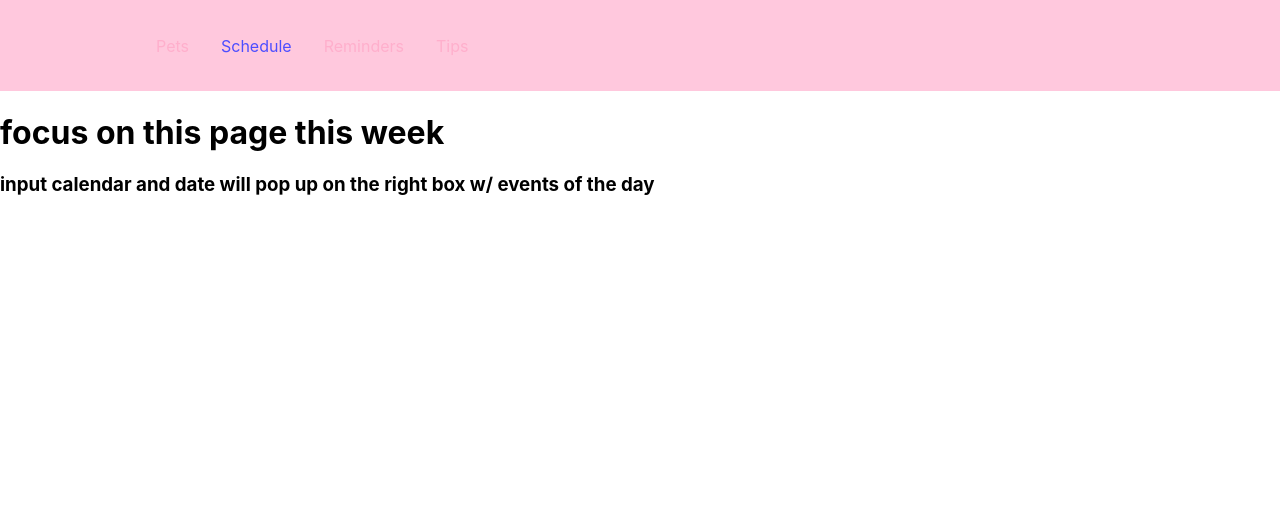
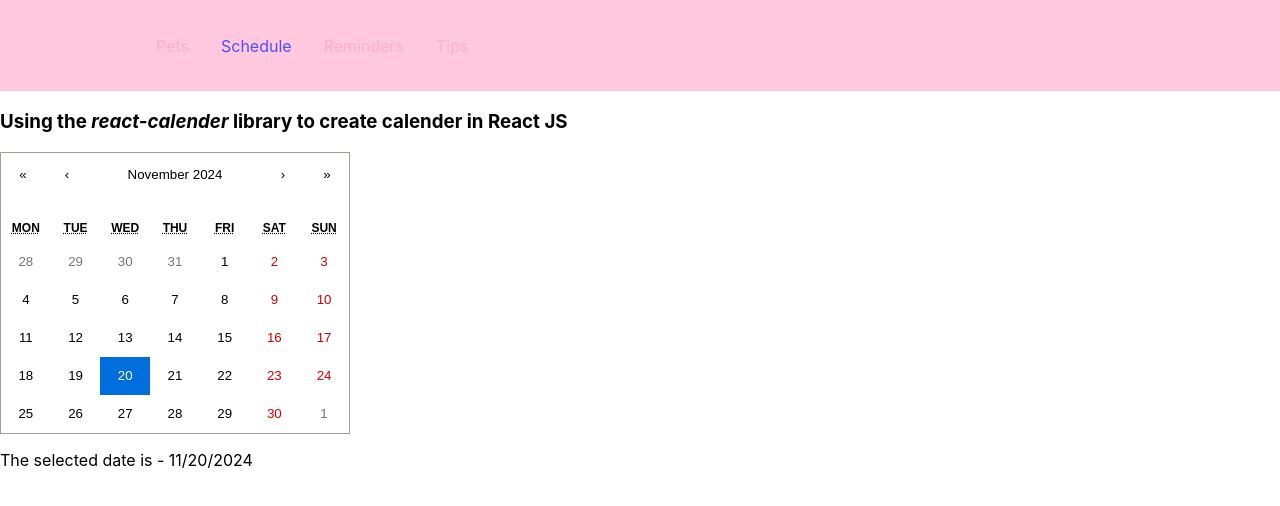
Before and after one commit to shanwhite/petal, a React (Create React App) app in the folder petal/: page /schedule in a window 1280 px wide. Shown: the top 506 px of the page. Built offline with nearby package versions, Linux system fonts and the light colour scheme.

Commit message:
calendar inserted

```diff
--- a/petal/src/pages/schedule.js
+++ b/petal/src/pages/schedule.js
@@ -1,12 +1,25 @@
-import React from "react";
+import React, { useState } from "react";
+import Calendar from "react-calendar";
+import "react-calendar/dist/Calendar.css";
+
 
 const Schedule = () => {
-    return (
-        <>
-            <h1>focus on this page this week</h1>
-            <h3>input calendar and date will pop up on the right box w/ events of the day</h3>
-        </>
-    );
+
+    const [date, changeDate] = useState(new Date());
+
+    function changeValue(val) {
+       changeDate(val);
+    }
+
+  return (
+      <div>
+         <h3>
+            {" "} Using the <i> react-calender </i> library to create calender in React JS{" "}
+         </h3>
+         <Calendar onChange = {changeValue} value = {date} />
+         <p>The selected date is - {date.toLocaleDateString()}</p>
+      </div>
+   );
 };
 
 export default Schedule;
```
